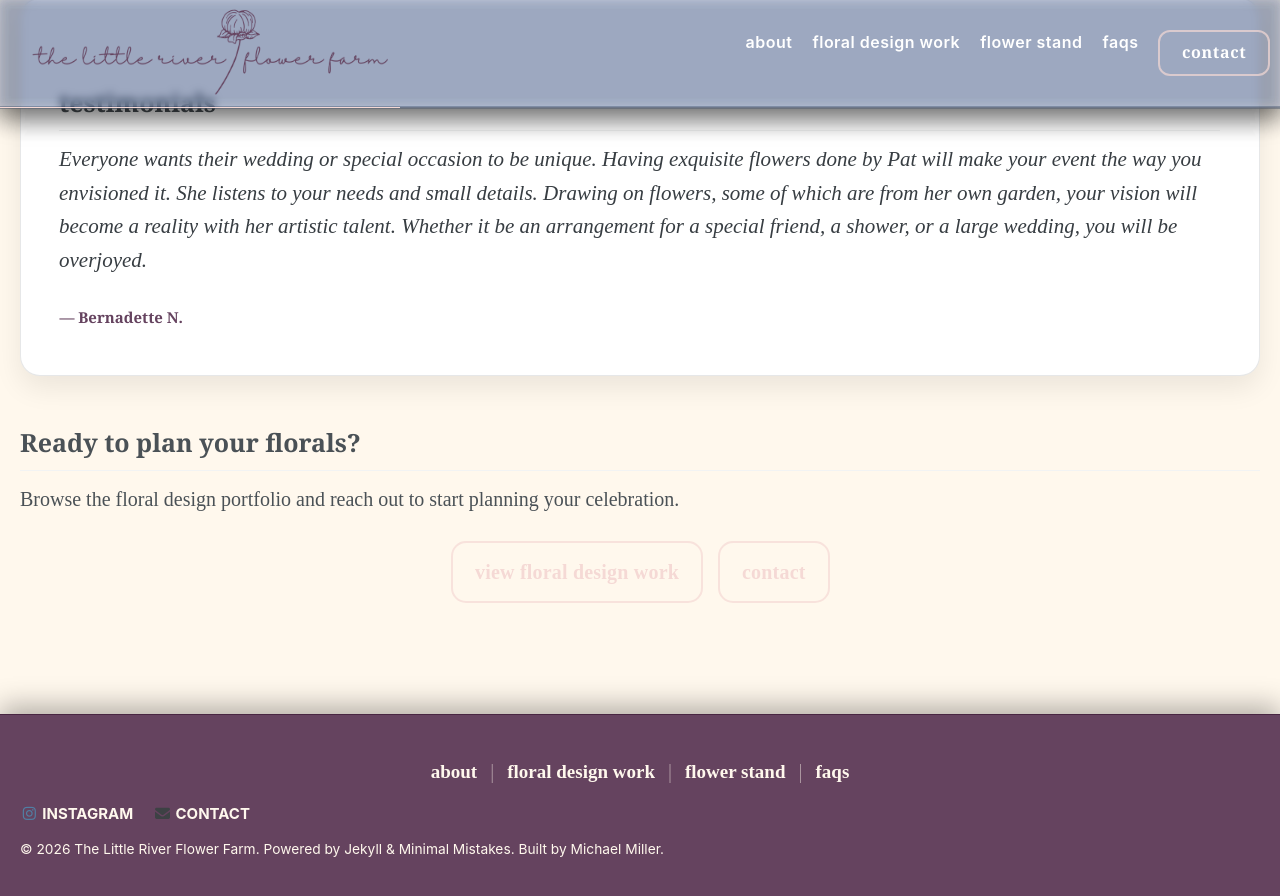
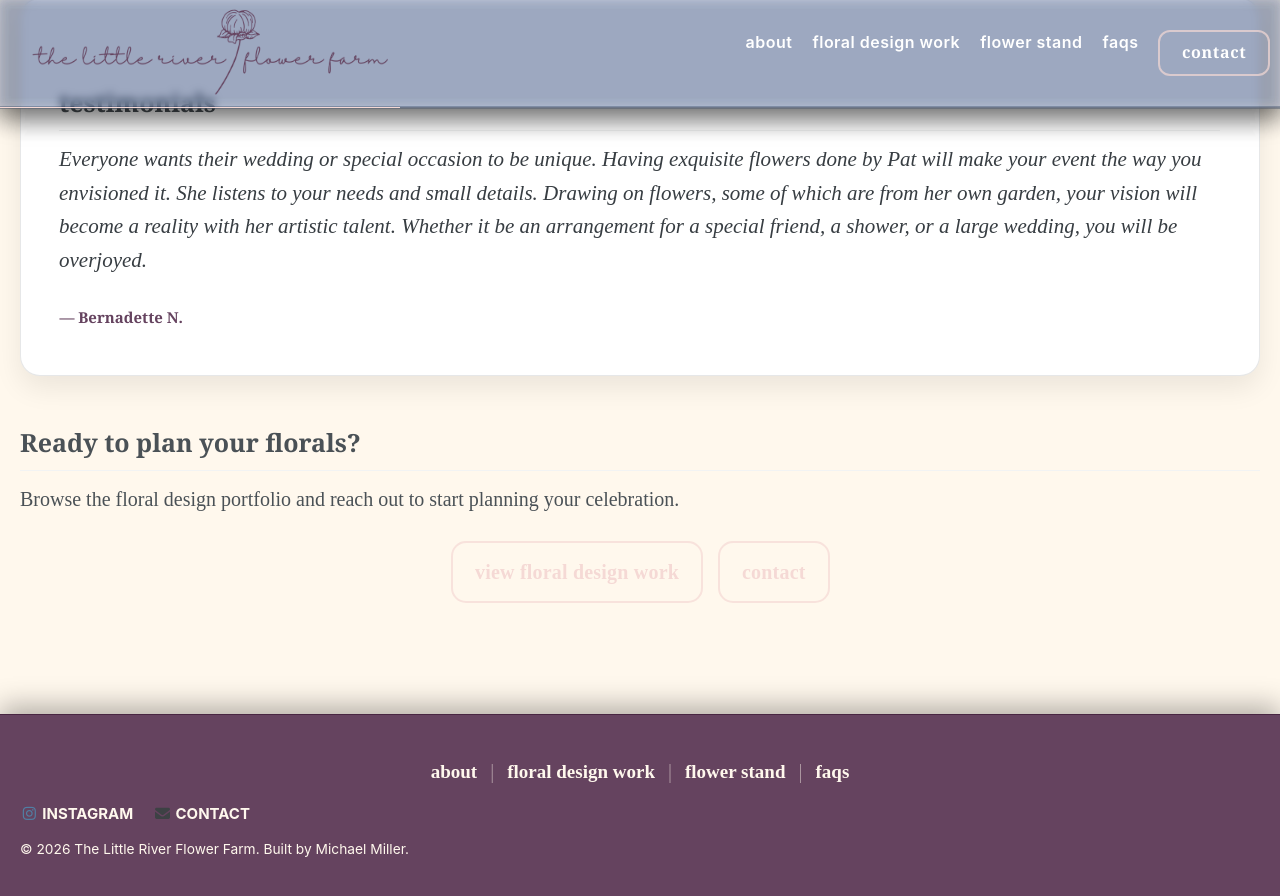
Before and after one commit to millerms/littleriverflowerfarm, a Jekyll site: the page built from _pages/home.md, in a window 1280 px wide and 900 px high, scrolled down 3787 px. Shown: the top 896 px of the window. Built offline with Jekyll 4.4.1, drawn with Linux system fonts in a browser that asks for light colours; cached includes are drawn as plain includes.

Commit message:
chore(footer): remove theme credits

```diff
--- a/_includes/footer.html
+++ b/_includes/footer.html
@@ -29,4 +29,4 @@
 {% endif %}
 
 
-<div class="page__footer-copyright">&copy; {% assign site_time = site.time | date: '%Y' %}{% if site.footer.since and site_time != site.footer.since %}{{ site.footer.since }} - {% endif %}{{ site_time }} <a href="{{ site.copyright_url | default: site.url }}">{{ site.copyright | default: site.title | escape_once | strip }}</a>. {{ site.data.ui-text[site.locale].powered_by | default: "Powered by" }} <a href="https://jekyllrb.com" rel="nofollow">Jekyll</a> &amp; <a href="https://mademistakes.com/work/jekyll-themes/minimal-mistakes/" rel="nofollow">Minimal Mistakes</a>. Built by Michael Miller.</div>
+<div class="page__footer-copyright">&copy; {% assign site_time = site.time | date: '%Y' %}{% if site.footer.since and site_time != site.footer.since %}{{ site.footer.since }} - {% endif %}{{ site_time }} <a href="{{ site.copyright_url | default: site.url }}">{{ site.copyright | default: site.title | escape_once | strip }}</a>. Built by Michael Miller.</div>
```
